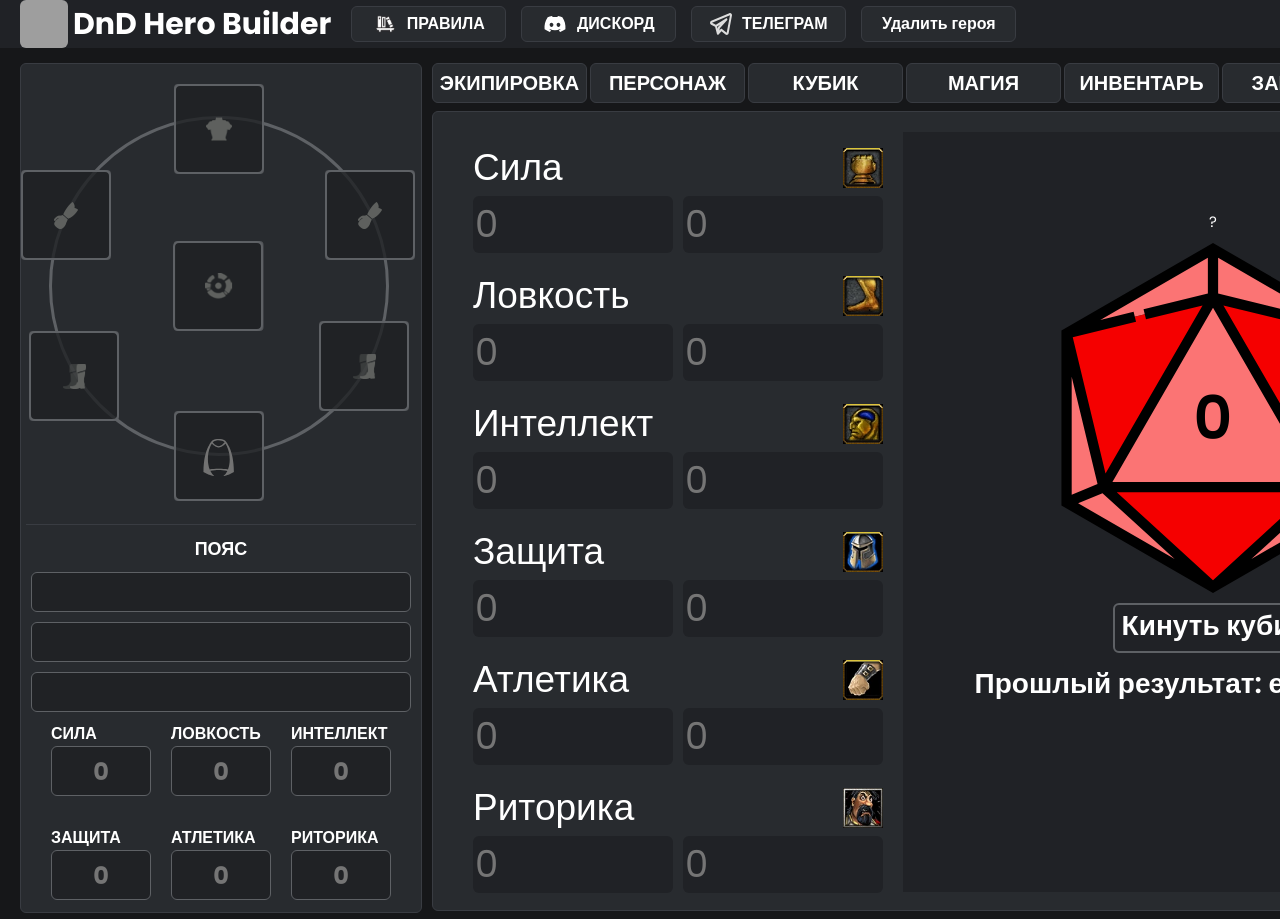
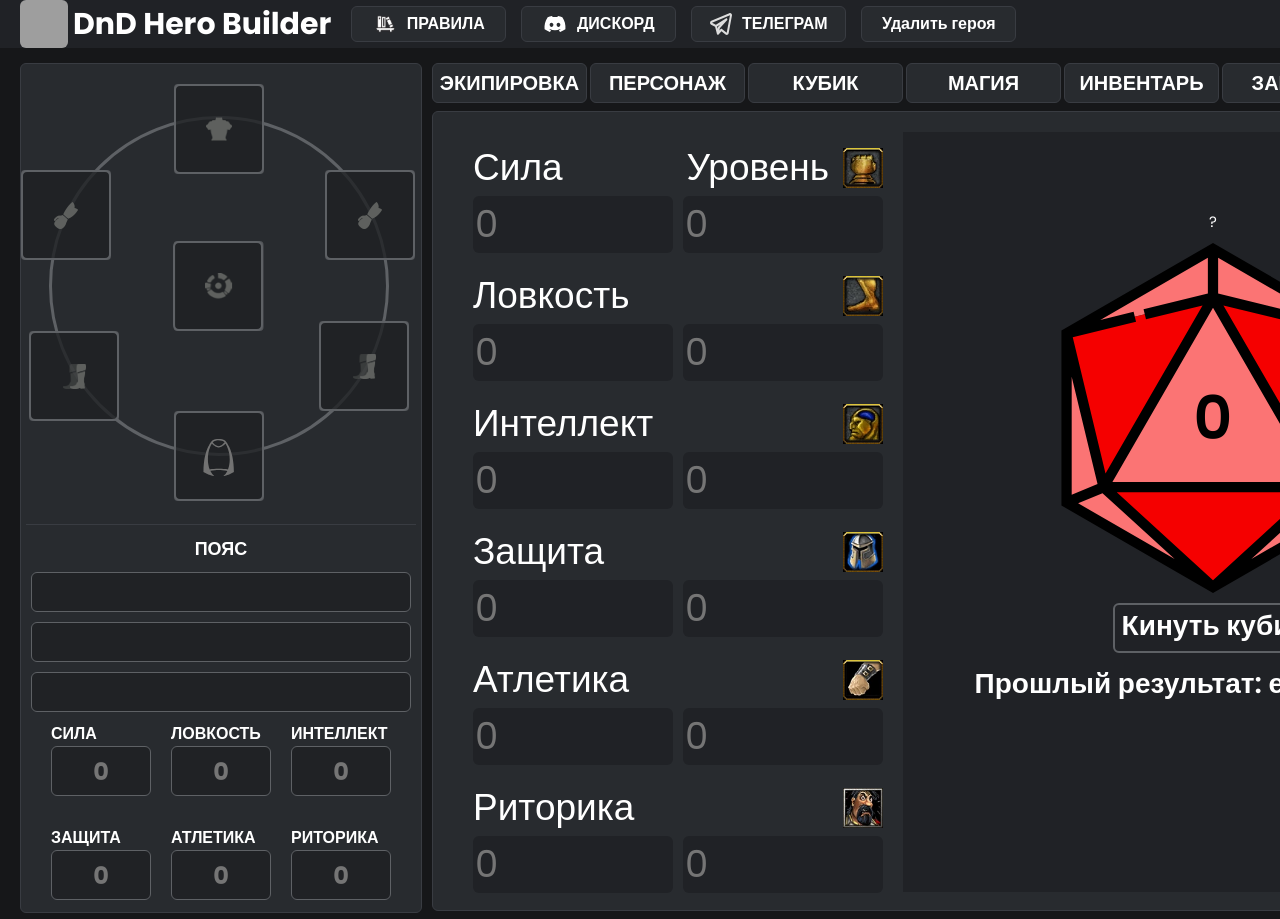
Before and after one commit to Korrtek/ReactDnDbuilder, a React (Vite) app: page / in a window 1280 px wide. Both pictures are taken after a click on the element "КУБИК". Shown: the top 919 px of the page. Built offline with nearby package versions, Linux system fonts and the light colour scheme; grey boxes are pictures that could not be loaded.

Commit message:
microfix

```diff
--- a/src/components/Cube.jsx
+++ b/src/components/Cube.jsx
@@ -90,6 +90,7 @@ function Cube () {
                 <li>
                     <div className="d-flex">
                     <span>Сила</span>
+                    <span className="test99">Уровень</span>
                     <img className="lvl__img" src={cubesila} alt="sila" />
                     </div>
                     <div className="Cube__input">
--- a/src/styles/styles.scss
+++ b/src/styles/styles.scss
@@ -1009,3 +1009,7 @@ textarea {
     font-size: 60px;
     color: #b10000;
 }
+
+.test99 {
+    margin-left: 110px;
+}
```
